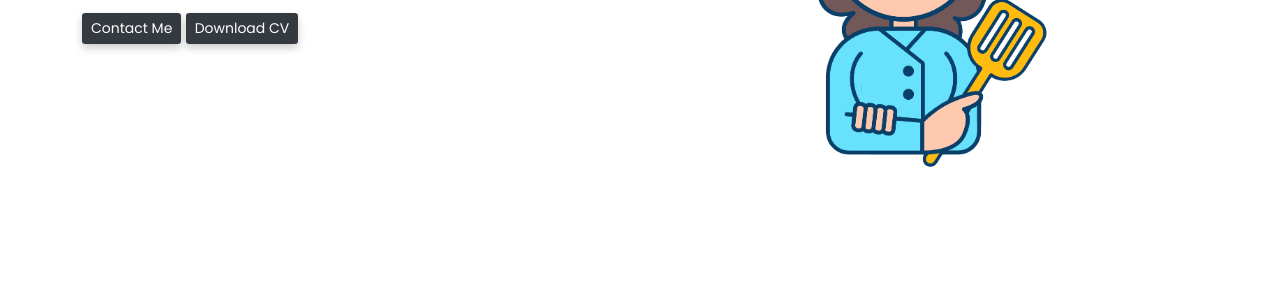
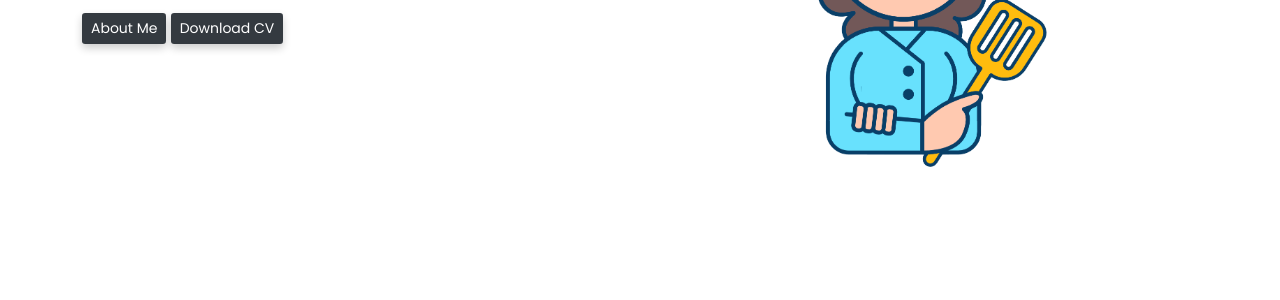
Before and after one commit to ismailcoding87/ismailcoding87.github.io, a plain HTML site: page index.html in a window 1280 px wide. Shown: the part 500-800 px from the top of the page. Drawn offline with nearby package versions, Linux system fonts and the light colour scheme.

Commit message:
Update index.html

```diff
--- a/index.html
+++ b/index.html
@@ -214,7 +214,7 @@
               </h1>
               <p>I am a professional in the field of Artificial Intelligence</p>
               <div>
-                <a href="#about" class="btn btn-sm btn-dark">Contact Me</a>
+                <a href="#about" class="btn btn-sm btn-dark">About Me</a>
                 <a
                   target="_blank"
                   href="assets/CV (2).pdf"
```
